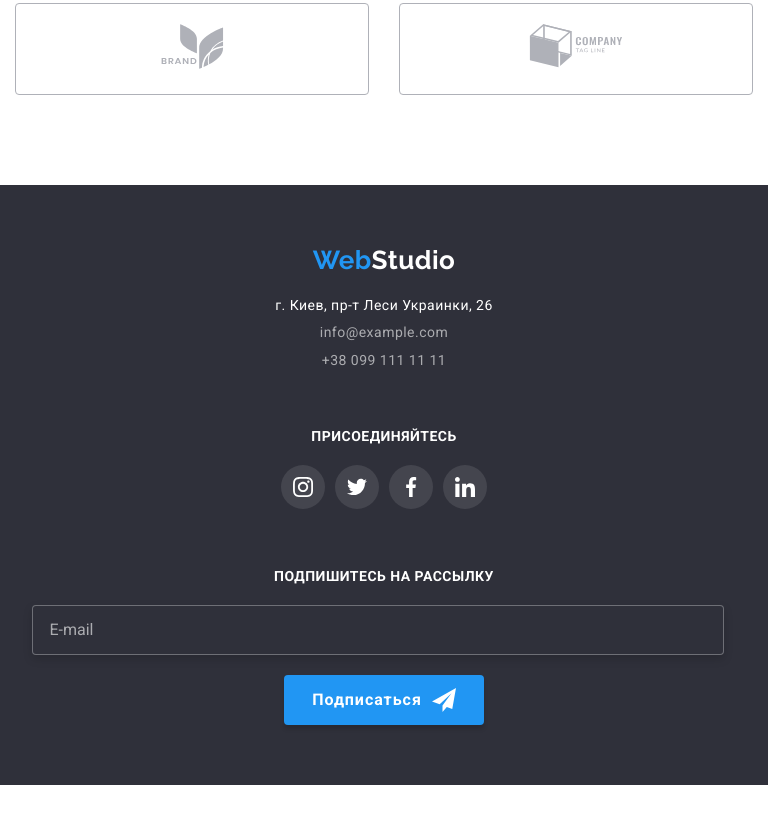
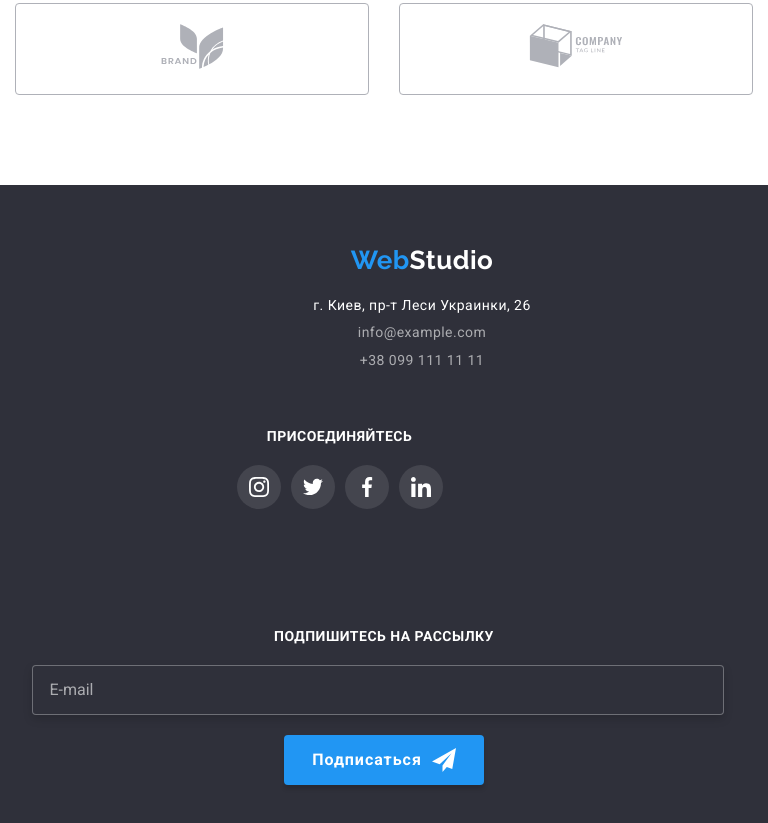
Before and after one commit to Charger-69/goit-markup-hw-08, a plain HTML site: page index.html in a window 768 px wide. Shown: the part 5671-6494 px from the top of the page. Before the commit the page ends 6456 px from the top, so only its background shows below. Drawn offline with nearby package versions, Linux system fonts and the light colour scheme.

Commit message:
footer tab

```diff
--- a/sass/layout/_footer.scss
+++ b/sass/layout/_footer.scss
@@ -6,8 +6,13 @@
 
   .footer-container {
     display: flex;
+
     @media screen and (max-width: 768px) {
       flex-direction: column;
+    }
+    @media screen and (min-width: 768px) and (max-width: 1200px) {
+      flex-wrap: wrap;
+      justify-content: space-between;
     }
 
   }
@@ -15,8 +20,11 @@
   .footer-contact {
     @media screen and (min-width: 1200px) {
       margin-right: 70px;
-  }
-    margin: 0 auto;
+    }
+    @media screen and (min-width: 768px) and (max-width: 1200px) {
+      margin-left: 76px;
+    }
+    // margin: 0 auto;
     }
 
 
@@ -69,6 +77,9 @@
   }
 
   .footer-social {
+    @media screen and (min-width: 768px) and (max-width: 1200px) {
+      margin-right: 89px;
+    }
     @media screen and (min-width: 1200px) {
       margin-top: 12px;
     }
@@ -87,6 +98,7 @@
     font-size: 14px;
     line-height: 1.14;
     margin-bottom: 20px;
+
   }
 
   .footer-social-link {
@@ -119,13 +131,27 @@
       margin-left: 93px;
     margin-top: 12px;
     }
-    @media screen and (max-width: 768px) {
+    @media screen and (max-width: 1200px) {
       display: flex;
       justify-content: center;
       align-items: center;
       flex-direction: column;
       }
+      @media screen and (min-width: 768px) and (max-width: 1200px) {
+        flex-basis: 100%;
+        padding-top: 60px;
+      }
+
   }
+
+  // .footer-mail-form {
+  //   @media screen and (max-width: 768px) {
+  //     display: flex;
+  //     justify-content: center;
+  //     align-items: center;
+  //     flex-direction: column;
+  //     }
+  // }
 
   .footer-input-box {
     display: flex;
@@ -141,15 +167,6 @@
     }
   }
 
-  .footer-mail-form {
-    @media screen and (max-width: 768px) {
-      display: flex;
-      justify-content: center;
-      align-items: center;
-      flex-direction: column;
-      }
-  }
-
   .footer-mail-input {
     margin-right: 12px;
     background-color: #2f303a;
@@ -160,6 +177,10 @@
     height: 50px;
     @media screen and (min-width: 1200px) {
     width: 358px;
+    }
+    @media screen and (min-width: 768px) and (max-width: 1200px) {
+      min-width: 450px;
+      margin-bottom: 20px;
     }
 
     border: 1px solid rgba(255, 255, 255, 0.3);
@@ -181,7 +202,11 @@
     display: flex;
     justify-content: center;
     align-items: center;
-    @media screen and (max-width: 768px) {
+    @media screen and (max-width: 1200px) {
+      margin: 0 auto;
+    }
+    @media screen and (min-width: 768px) and (max-width: 1200px) {
+      max-width: 200px;
       margin: 0 auto;
     }
     min-width: 200px;
```
Also changed, not shown: css/main.css, css/main.min.css, 2 other files.
